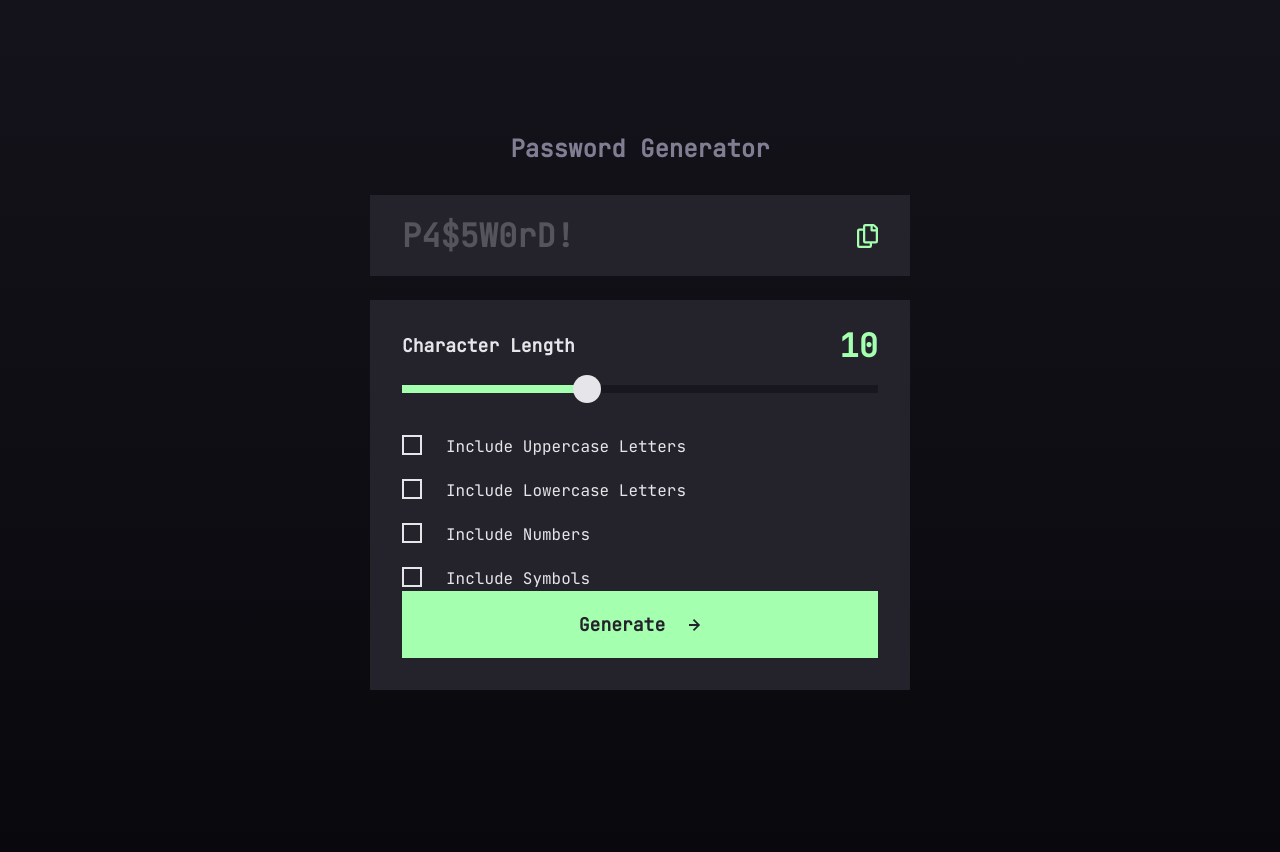
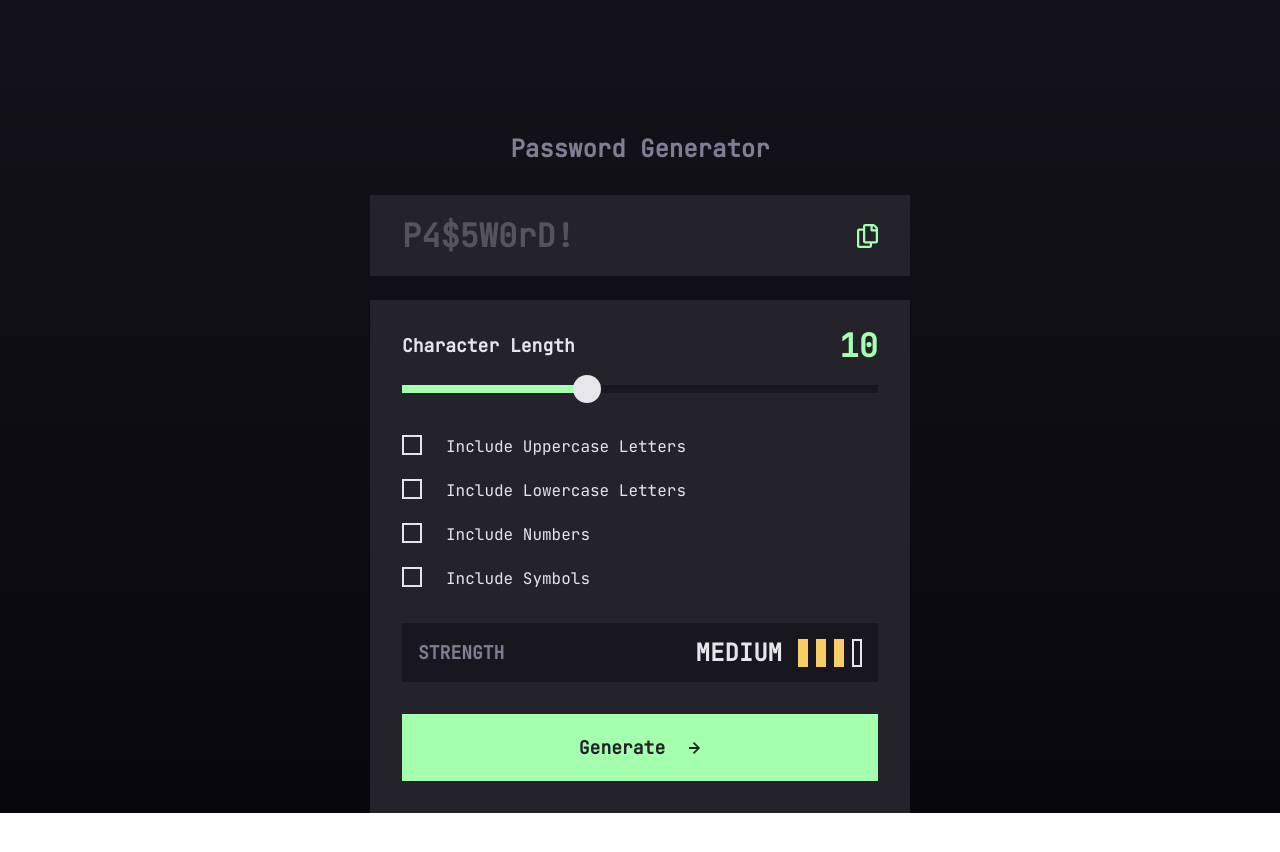
Before and after one commit to ArunBohra12/password-generator, an Angular app: page / in a window 1280 px wide. Shown: the top 852 px of the page. After the commit the page ends 813 px from the top, so only its background shows below. Built offline with nearby package versions, Linux system fonts and the light colour scheme.

Commit message:
Add password strength component

```diff
--- a/src/app/app.component.html
+++ b/src/app/app.component.html
@@ -11,6 +11,10 @@
 
     <div class="bg-dark-grey p-4 sm:p-8 sm:pt-6">
       <app-password-generation-config />
+
+      <div class="mb-4 mt-8 sm:my-8">
+        <app-password-strength-check />
+      </div>
 
       <button
         type="button"
--- a/src/app/password-generation-config/password-generation-config.component.html
+++ b/src/app/password-generation-config/password-generation-config.component.html
@@ -23,5 +23,5 @@
     *ngFor="let config of passwordConfigCheckboxes"
     [id]="config.name"
     [label]="config.title"
-    (change)="updatePasswordConfigFromCheckboxes($event)" />
+    (changeEvent)="updatePasswordConfigFromCheckboxes($event)" />
 </div>
--- a/src/app/password-generation-config/password-generation-config.component.ts
+++ b/src/app/password-generation-config/password-generation-config.component.ts
@@ -6,6 +6,7 @@ import {
   PasswordConfigType,
   PasswordGeneratorService,
 } from '../shared/service/password-generator/password-generator.service';
+import { PasswordStrengthService } from '../shared/service/password-strength/password-strength.service';
 
 type PasswordConfigCheckboxesType = {
   name: keyof PasswordConfigType;
@@ -19,7 +20,10 @@ type PasswordConfigCheckboxesType = {
   templateUrl: './password-generation-config.component.html',
 })
 export class PasswordGenerationConfigComponent {
-  constructor(public passwordGenerator: PasswordGeneratorService) {}
+  constructor(
+    public passwordGenerator: PasswordGeneratorService,
+    public passwordStrength: PasswordStrengthService,
+  ) {}
 
   public length = this.passwordGenerator.passwordGeneratorConfig.length;
 
@@ -59,5 +63,9 @@ export class PasswordGenerationConfigComponent {
       key: config.key,
       value: config.value,
     });
+
+    this.passwordStrength.updatePasswordStrengthLevel(
+      this.passwordGenerator.passwordGeneratorConfig,
+    );
   }
 }
--- /dev/null
+++ b/src/app/password-strength-check/password-strength-check.component.html
@@ -0,0 +1,17 @@
+<div class="flex items-center bg-almost-black px-4 py-3.5">
+  <div class="text-base font-bold !leading-[normal] text-grey sm:text-lg">
+    STRENGTH
+  </div>
+  <div
+    class="ml-auto mr-4 text-lg font-bold !leading-[normal] text-almost-white sm:text-2xl">
+    {{ passwordStrengthText }}
+  </div>
+  <div class="flex gap-2">
+    <div
+      *ngFor="let i of [1, 2, 3, 4]"
+      class="h-7 w-2.5 border-2 transition-colors duration-300"
+      [ngClass]="
+        passwordStrengthClass().count >= i ? passwordStrengthClass().class : ''
+      "></div>
+  </div>
+</div>
--- /dev/null
+++ b/src/app/password-strength-check/password-strength-check.component.ts
@@ -0,0 +1,66 @@
+import { CommonModule } from '@angular/common';
+import { Component } from '@angular/core';
+import { PasswordGeneratorService } from '../shared/service/password-generator/password-generator.service';
+import { PasswordStrengthService } from '../shared/service/password-strength/password-strength.service';
+
+export type PasswordStrengthLevel = 'too-weak' | 'weak' | 'medium' | 'strong';
+
+const PASSWORD_STRENGTH_CONSTANTS: {
+  [key in PasswordStrengthLevel]: {
+    class: string;
+    text: string;
+    level: number;
+  };
+} = {
+  'too-weak': {
+    class: 'bg-red border-red',
+    text: 'TOO WEAK!',
+    level: 1,
+  },
+  weak: {
+    class: 'bg-orange border-orange',
+    text: 'WEAK',
+    level: 2,
+  },
+  medium: {
+    class: 'bg-yellow border-yellow',
+    text: 'MEDIUM',
+    level: 3,
+  },
+  strong: {
+    class: 'bg-green border-green',
+    text: 'STRONG',
+    level: 4,
+  },
+};
+
+@Component({
+  standalone: true,
+  imports: [CommonModule],
+  selector: 'app-password-strength-check',
+  templateUrl: './password-strength-check.component.html',
+})
+export class PasswordStrengthCheck {
+  constructor(
+    public passwordGenerator: PasswordGeneratorService,
+    public passwordStrengthChecker: PasswordStrengthService,
+  ) {}
+
+  get passwordStrengthText() {
+    return PASSWORD_STRENGTH_CONSTANTS[
+      this.passwordStrengthChecker.passwordStrength
+    ].text;
+  }
+
+  passwordStrengthClass(): { class: string; count: number } {
+    const strengthLevelDetails =
+      PASSWORD_STRENGTH_CONSTANTS[
+        this.passwordStrengthChecker.passwordStrength
+      ];
+
+    return {
+      class: strengthLevelDetails.class,
+      count: strengthLevelDetails.level,
+    };
+  }
+}
--- a/src/app/shared/components/checkbox-input/checkbox-input.component.ts
+++ b/src/app/shared/components/checkbox-input/checkbox-input.component.ts
@@ -10,7 +10,7 @@ import { Component, EventEmitter, Input, Output } from '@angular/core';
 export class CheckboxInputComponent {
   @Input() label = '';
   @Input() id = '';
-  @Output() change = new EventEmitter<{ key: string; value: boolean }>();
+  @Output() changeEvent = new EventEmitter<{ key: string; value: boolean }>();
 
   private isChecked = false;
 
@@ -20,6 +20,6 @@ export class CheckboxInputComponent {
 
   toggleIsChecked() {
     this.isChecked = !this.isChecked;
-    this.change.emit({ key: this.id, value: this.checked });
+    this.changeEvent.emit({ key: this.id, value: this.checked });
   }
 }
--- a/src/app/shared/components/range-input/range-input.component.css
+++ b/src/app/shared/components/range-input/range-input.component.css
@@ -1,11 +1,11 @@
 .range-input {
-  @apply absolute left-0 appearance-none bg-transparent;
+  @apply absolute left-0 h-2 appearance-none bg-transparent;
 }
 
 .range-input::-webkit-slider-thumb {
-  @apply h-7 w-7 translate-x-[3px] translate-y-[-10px] cursor-grab appearance-none rounded-full bg-almost-white;
+  @apply h-7 w-7 translate-x-[3px] cursor-grab appearance-none rounded-full border-2 border-transparent bg-almost-white duration-300 hover:border-solid hover:border-green hover:bg-almost-black;
 }
 
 .range-input::-moz-range-thumb {
-  @apply h-7 w-7 translate-x-[3px] translate-y-[-8px] cursor-grab appearance-none rounded-full bg-almost-white;
+  @apply h-7 w-7 translate-x-[3px] cursor-grab appearance-none rounded-full border-2 border-transparent bg-almost-white hover:border-green hover:bg-almost-black;
 }
--- /dev/null
+++ b/src/app/shared/service/password-strength/password-strength.service.ts
@@ -0,0 +1,31 @@
+import { Injectable } from '@angular/core';
+import { PasswordConfigType } from '../password-generator/password-generator.service';
+import { PasswordStrengthLevel } from '../../../password-strength-check/password-strength-check.component';
+
+@Injectable({
+  providedIn: 'root',
+})
+export class PasswordStrengthService {
+  private passwordStrengthLevel: PasswordStrengthLevel = 'medium';
+
+  get passwordStrength() {
+    return this.passwordStrengthLevel;
+  }
+
+  public updatePasswordStrengthLevel(passwordConfig: PasswordConfigType) {
+    const { length, uppercase, lowercase, numbers, symbols } = passwordConfig;
+    const totalChecked = [uppercase, lowercase, numbers, symbols].filter(
+      Boolean,
+    ).length;
+
+    if (length <= 8) {
+      this.passwordStrengthLevel = 'too-weak';
+    } else if (length < 10 && totalChecked <= 2) {
+      this.passwordStrengthLevel = 'weak';
+    } else if (length < 15 && totalChecked <= 2) {
+      this.passwordStrengthLevel = 'medium';
+    } else {
+      this.passwordStrengthLevel = 'strong';
+    }
+  }
+}
--- a/src/styles.css
+++ b/src/styles.css
@@ -15,8 +15,12 @@
 }
 
 @layer base {
+  html {
+    @apply min-h-screen;
+  }
+
   body {
-    @apply dark-bg-gradient min-h-screen text-almost-white;
+    @apply dark-bg-gradient text-almost-white;
   }
 }
 
```
Also changed, not shown: src/app/app.component.ts (+7 -1 lines).
